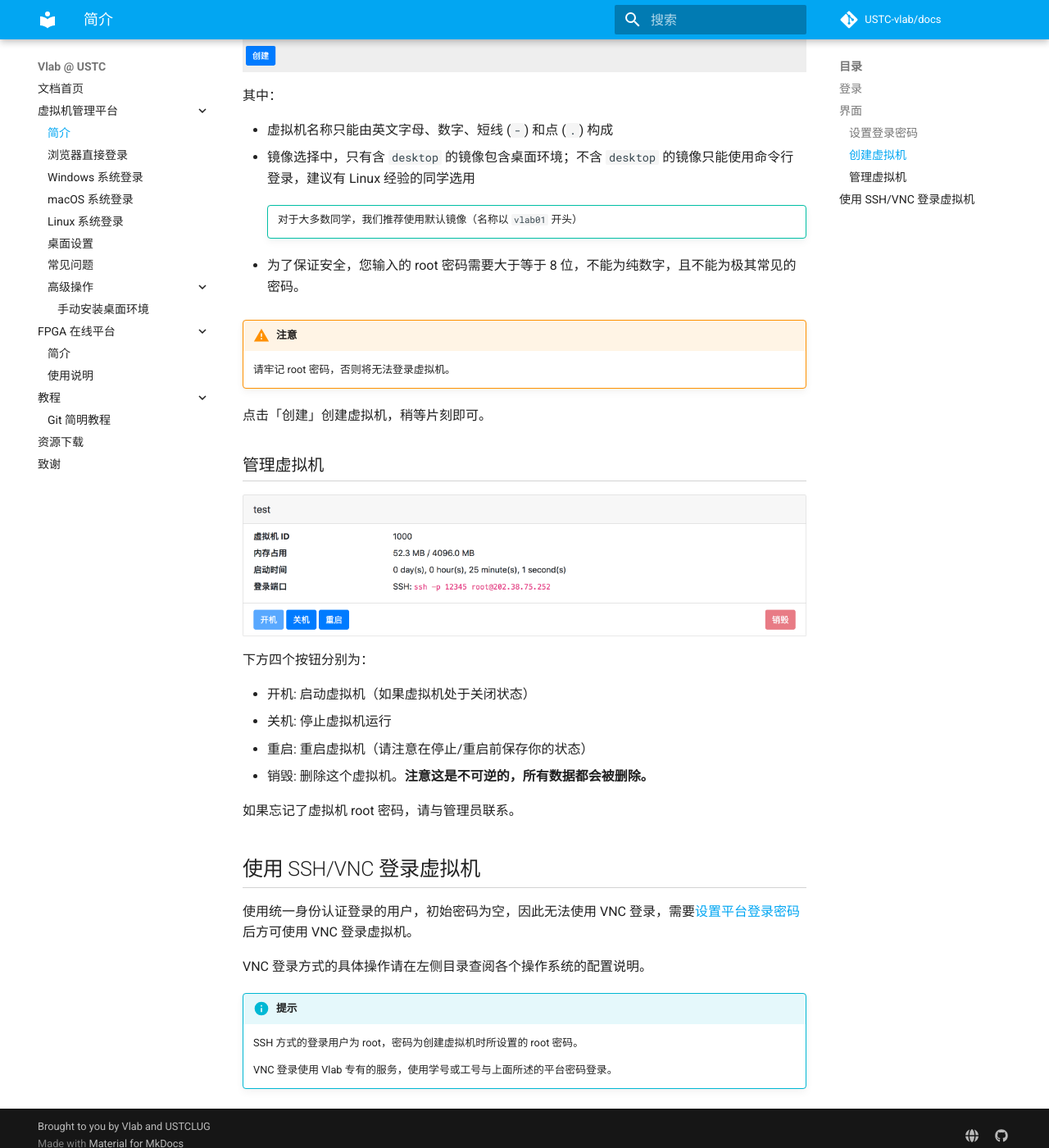
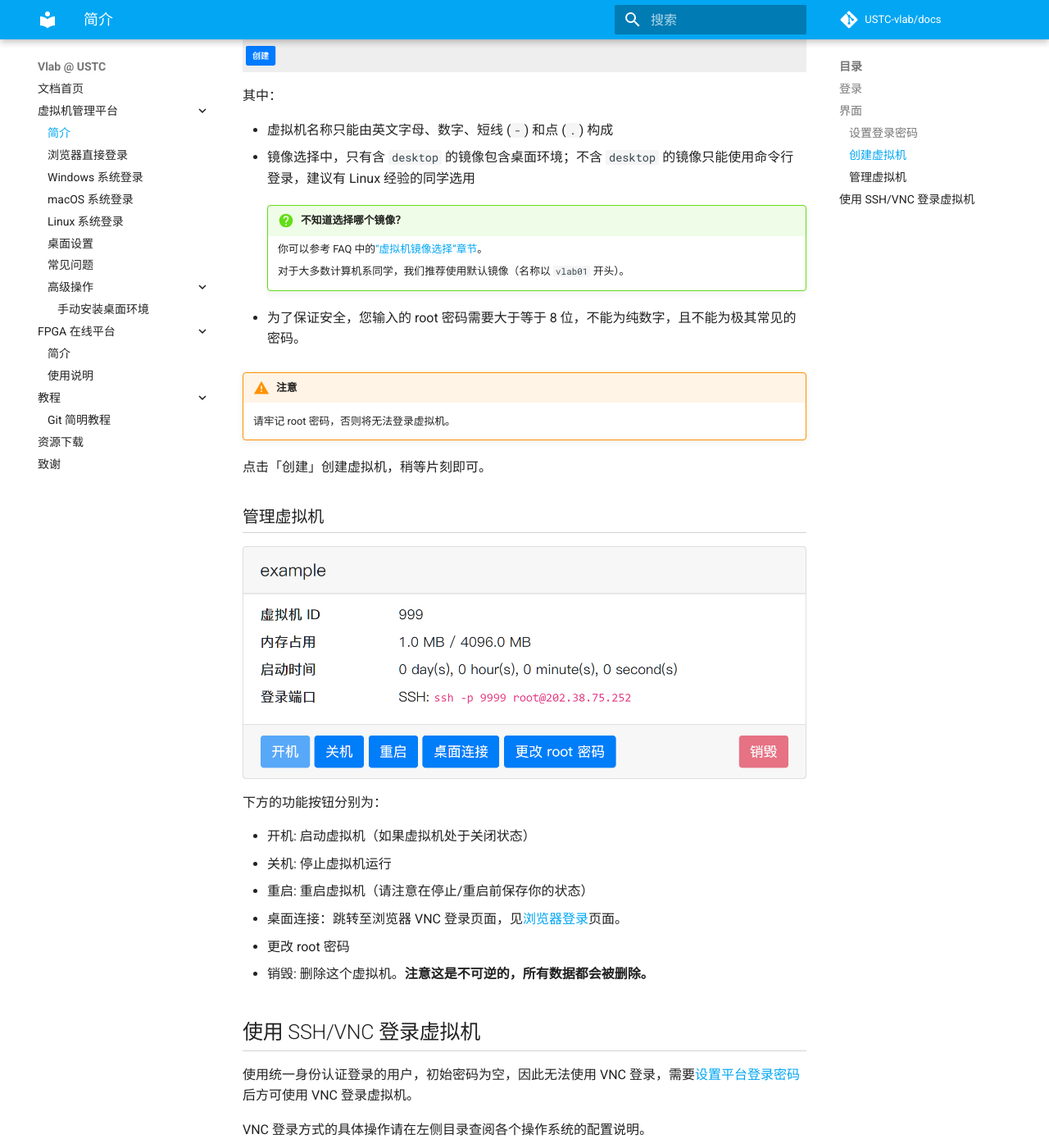
Before and after one commit to USTC-vlab/docs, an MkDocs documentation site: the page built from docs/vm/index.md, in a window 1280 px wide and 1400 px high, scrolled down 1142 px. Shown: the whole window at 82% size. Built offline with MkDocs 1.6.1 and Material for MkDocs 9.7.7, drawn with Linux system fonts in a browser that asks for light colours; comment, search, counter and statistics services are not loaded.

Commit message:
Update documentation on root password changing

```diff
--- a/docs/vm/index.md
+++ b/docs/vm/index.md
@@ -29,9 +29,11 @@
 - 虚拟机名称只能由英文字母、数字、短线 (`-`) 和点 (`.`) 构成
 - 镜像选择中，只有含 `desktop` 的镜像包含桌面环境；不含 `desktop` 的镜像只能使用命令行登录，建议有 Linux 经验的同学选用
 
-    !!! tip ""
+    !!! question "不知道选择哪个镜像？"
 
-        对于大多数同学，我们推荐使用默认镜像（名称以 `vlab01` 开头）
+        你可以参考 FAQ 中的[“虚拟机镜像选择”章节](faq.md#image-selection)。
+
+        对于大多数计算机系同学，我们推荐使用默认镜像（名称以 `vlab01` 开头）。
 
 - 为了保证安全，您输入的 root 密码需要大于等于 8 位，不能为纯数字，且不能为极其常见的密码。
 
@@ -45,14 +47,14 @@
 
 ![vms](../images/2.png){: .img-center }
 
-下方四个按钮分别为：
+下方的功能按钮分别为：
 
 - 开机: 启动虚拟机（如果虚拟机处于关闭状态）
 - 关机: 停止虚拟机运行
 - 重启: 重启虚拟机（请注意在停止/重启前保存你的状态）
+- 桌面连接：跳转至浏览器 VNC 登录页面，见[浏览器登录](login-browser/)页面。
+- 更改 root 密码
 - 销毁: 删除这个虚拟机。**注意这是不可逆的，所有数据都会被删除。**
-
-如果忘记了虚拟机 root 密码，请与管理员联系。
 
 ## 使用 SSH/VNC 登录虚拟机 {#login-vm}
 
```
Also changed, not shown: docs/images/2.png.
